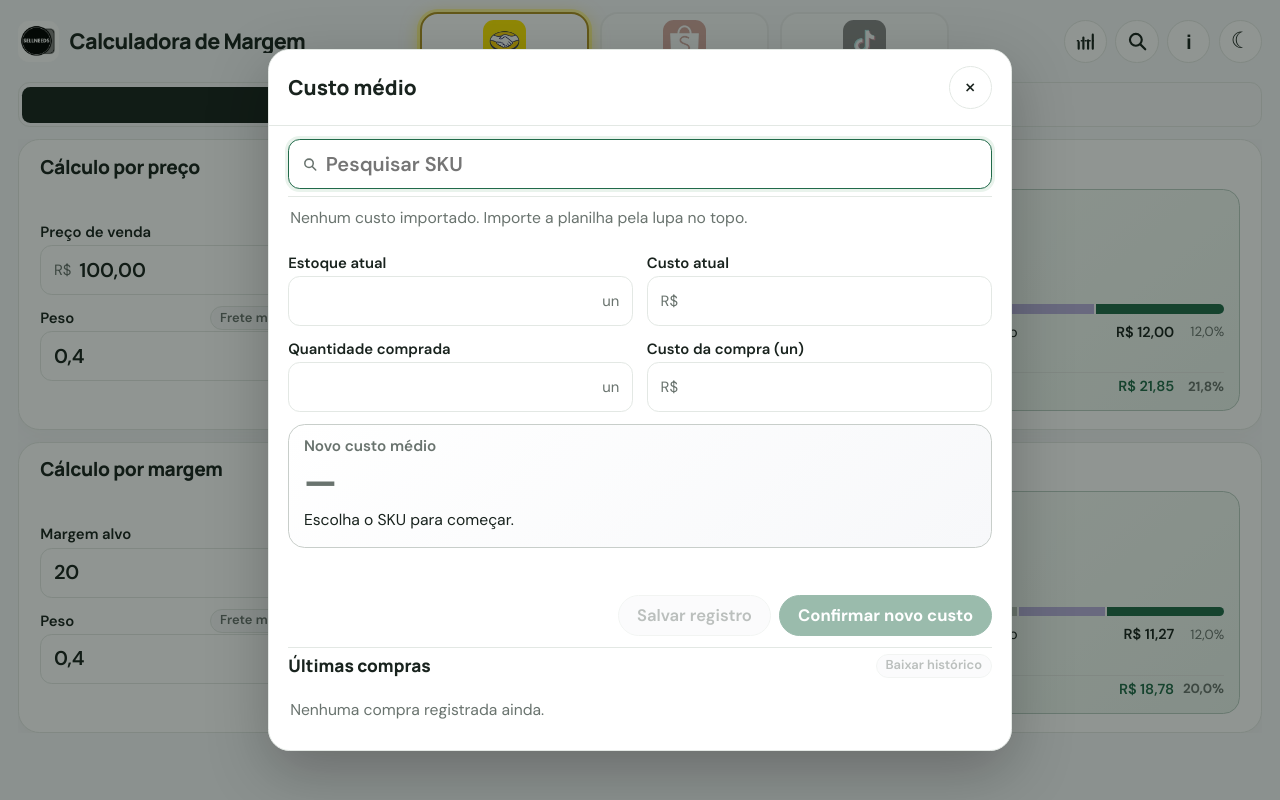
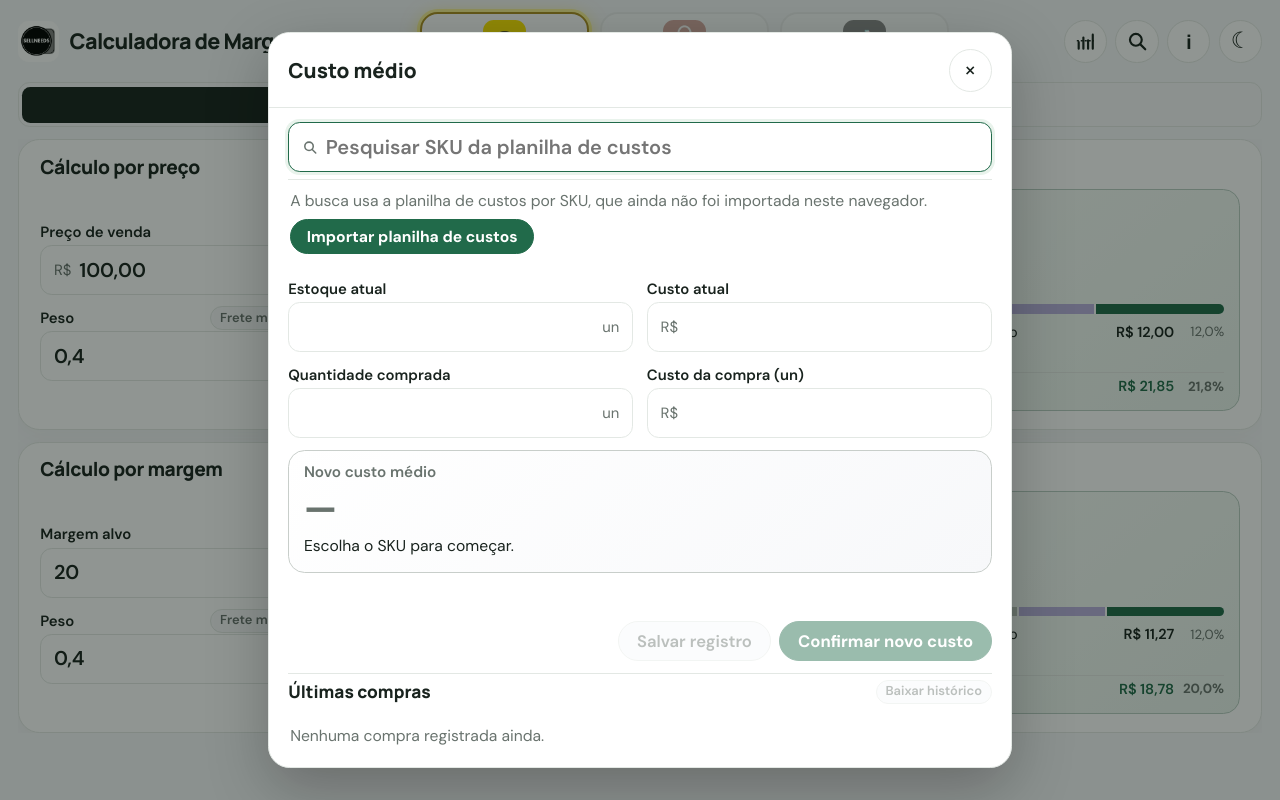
Before and after one commit to sellneeds-HUB/Sellneeds-Calculator, a plain HTML site: page index.html in a window 1280 px wide. Both pictures are taken after a click on the button 1085 px from the left and 41 px from the top of the page. Drawn offline with Linux system fonts and the light colour scheme.

Commit message:
Add files via upload

```diff
--- a/custos.js
+++ b/custos.js
@@ -141,6 +141,8 @@
   }
   api.open = open;
   api.items = () => items;
+  // Atalho do custo médio sem lista: abre este painel e já o seletor da planilha.
+  api.importFile = () => { open(); $('sku-file').click(); };
   api.search = search;
   // Confirmação do custo médio: grava o custo novo do SKU e atualiza os blocos que usam esse SKU.
   api.setCost = (sku, cost) => {
--- a/index.html
+++ b/index.html
@@ -71,7 +71,7 @@
     <div class="info-head"><h2 id="medio-title">Custo médio</h2><button id="medio-close" class="icon-button" type="button" aria-label="Fechar custo médio"><span aria-hidden="true">×</span></button></div>
     <div class="medio-main">
       <div id="medio-pick" class="medio-pick">
-        <div class="input-wrap sku-search"><svg viewBox="0 0 24 24" width="1em" height="1em" aria-hidden="true"><circle cx="10.5" cy="10.5" r="6.3" fill="none" stroke="currentColor" stroke-width="2.3"/><path d="M15.3 15.3 20.5 20.5" stroke="currentColor" stroke-width="2.3" stroke-linecap="round"/></svg><input id="medio-query" type="text" placeholder="Pesquisar SKU" aria-label="Pesquisar SKU do custo médio" autocomplete="off" autocapitalize="characters" spellcheck="false" enterkeyhint="search"></div>
+        <div class="input-wrap sku-search"><svg viewBox="0 0 24 24" width="1em" height="1em" aria-hidden="true"><circle cx="10.5" cy="10.5" r="6.3" fill="none" stroke="currentColor" stroke-width="2.3"/><path d="M15.3 15.3 20.5 20.5" stroke="currentColor" stroke-width="2.3" stroke-linecap="round"/></svg><input id="medio-query" type="text" placeholder="Pesquisar SKU da planilha de custos" aria-label="Pesquisar SKU da planilha de custos" autocomplete="off" autocapitalize="characters" spellcheck="false" enterkeyhint="search"></div>
         <ul id="medio-results" class="medio-results" aria-label="SKUs encontrados"></ul>
       </div>
       <div id="medio-picked" class="medio-picked" hidden><span class="medio-picked-label">SKU</span><strong id="medio-sku" class="sku-code"></strong><span id="medio-sku-cost" class="medio-sku-cost"></span><button id="medio-change" class="chip" type="button">Trocar</button></div>
--- a/medio.js
+++ b/medio.js
@@ -164,7 +164,16 @@
     const list = $('medio-results');
     const items = Custos() ? Custos().items() : [];
     if (sku) { list.replaceChildren(); return; }
-    if (!items.length) { list.replaceChildren(node('li', 'medio-empty', 'Nenhum custo importado. Importe a planilha pela lupa no topo.')); return; }
+    // A busca usa a mesma lista de custos por SKU da lupa (a planilha importada neste aparelho).
+    if (!items.length) {
+      const li = node('li', 'medio-empty', 'A busca usa a planilha de custos por SKU, que ainda não foi importada neste navegador. ');
+      const b = node('button', 'chip primary', 'Importar planilha de custos');
+      b.type = 'button';
+      b.addEventListener('click', () => { dialog.close(); Custos().importFile(); });
+      li.append(b);
+      list.replaceChildren(li);
+      return;
+    }
     const q = $('medio-query').value.trim();
     const found = Custos().search(items, q, 6);
     if (!q) { list.replaceChildren(node('li', 'medio-empty', 'Digite parte do SKU para escolher o produto.')); return; }
--- a/style.css
+++ b/style.css
@@ -199,6 +199,7 @@ input[type='text']:focus-visible { outline: none; }
 .medio-pick { display: grid; gap: .35rem; }
 .medio-results { list-style: none; padding: 0; margin: 0; border-top: 1px solid var(--line); }
 .medio-empty { padding: .5rem .1rem; color: var(--muted); font-size: .8rem; }
+.medio-empty .chip { display: block; margin-top: .4rem; font-size: .8rem; padding: .45rem .8rem; }
 .medio-picked { display: grid; grid-template-columns: auto minmax(0, 1fr) auto; grid-template-areas: 'label sku change' 'label cost change'; align-items: center; gap: 0 .6rem; padding: .45rem .6rem; border: 1px solid var(--line); border-radius: .6rem; background: var(--surface-soft); }
 .medio-picked-label { grid-area: label; color: var(--muted); font-size: .72rem; font-weight: 700; }
 .medio-picked .sku-code { grid-area: sku; }
```
Also changed, not shown: 3 other files.
